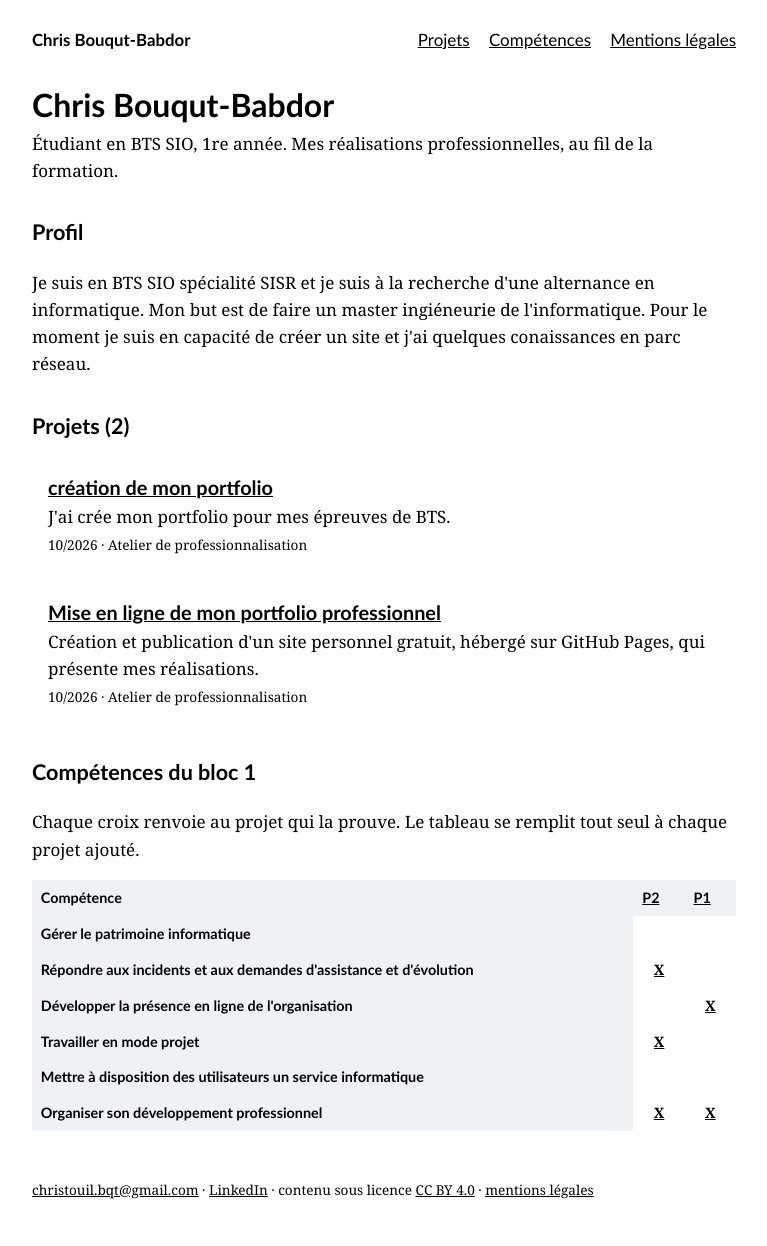
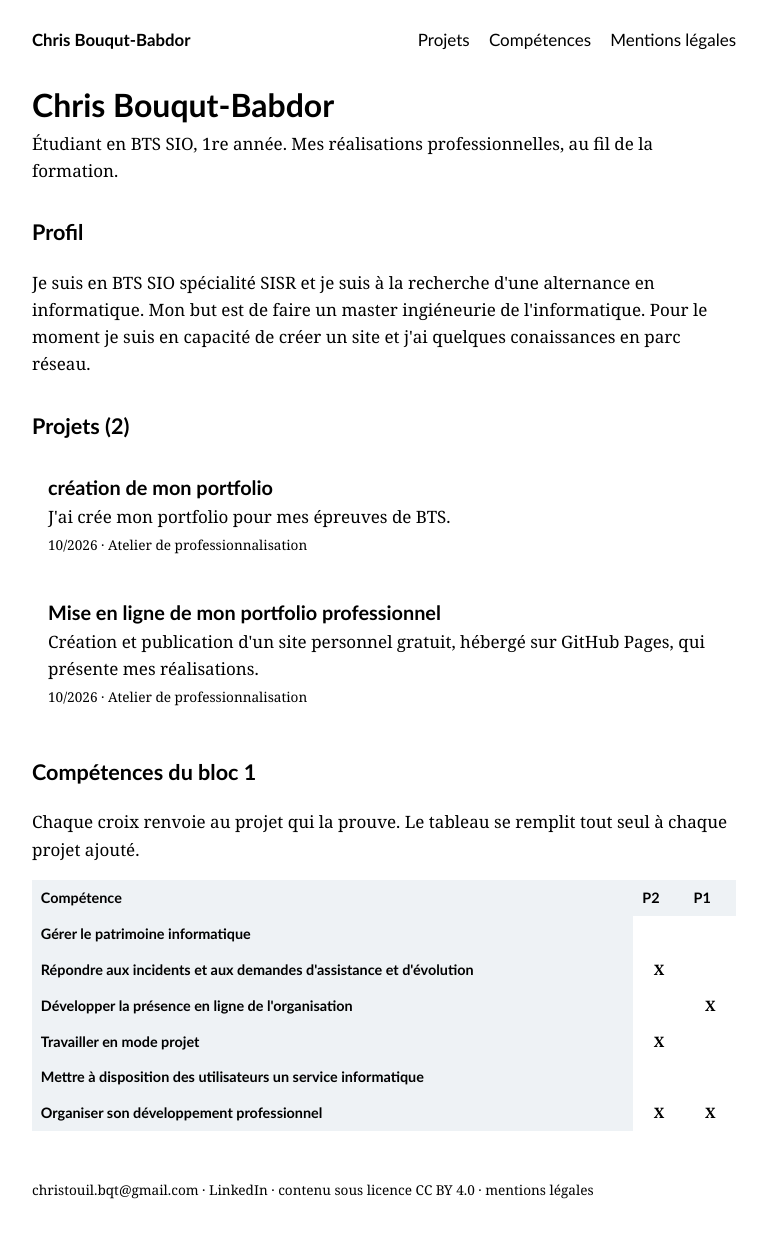
Before and after one commit to Chris-bqt/portfolio, a Jekyll site: the page built from index.html, in a window 1280 px wide. Shown: the whole page, without its empty margins (256-1023 px from the left). Built offline with Jekyll 4.4.1, drawn with Linux system fonts in a browser that asks for light colours.

Commit message:
Enhance link styles with animations and focus effects

```diff
--- a/css/style.css
+++ b/css/style.css
@@ -120,7 +120,6 @@
    8. TITRES
    ========================================================= */
 
-/* Police commune aux titres */
 h1,
 h2,
 h3 {
@@ -128,40 +127,80 @@
   line-height: 1.25;
 }
 
-
-/* Grand titre principal */
 h1 {
   font-size: 2rem;
   margin: 2rem 0 0;
 }
 
-
-/* Titres de sections */
 h2 {
   font-size: 1.35rem;
   margin-top: 2.2rem;
-
-  /* Ligne sous le titre */
   border-bottom: 1px solid var(--trait);
-
   padding-bottom: .3rem;
 }
 
 
 /* =========================================================
-   9. LIENS
+   9. LIENS + ANIMATION
    ========================================================= */
 
-/* Couleur de tous les liens */
 a {
   color: var(--accent);
+  text-decoration: none;
+
+  /* Animation du changement de couleur */
+  transition: color 0.3s ease;
+}
+
+/* Couleur quand la souris passe dessus */
+a:hover {
+  color: #073f60;
 }
 
 
-/* Apparence du lien lorsqu'on navigue au clavier */
+/* ---------------------------------------------------------
+   Animation du soulignement pour les liens du menu
+   --------------------------------------------------------- */
+
+nav a {
+  position: relative;
+}
+
+/* Ligne invisible sous le lien */
+nav a::after {
+  content: "";
+  position: absolute;
+
+  left: 0;
+  bottom: -4px;
+
+  width: 100%;
+  height: 2px;
+
+  background: var(--accent);
+
+  /* La ligne est cachée au départ */
+  transform: scaleX(0);
+  transform-origin: right;
+
+  /* Animation */
+  transition: transform 0.3s ease;
+}
+
+/* La ligne apparaît au survol */
+nav a:hover::after {
+  transform: scaleX(1);
+  transform-origin: left;
+}
+
+
+/* ---------------------------------------------------------
+   Focus clavier
+   --------------------------------------------------------- */
+
 a:focus-visible {
   outline: 3px solid var(--accent);
-  outline-offset: 2px;
+  outline-offset: 3px;
 }
 
 
```
